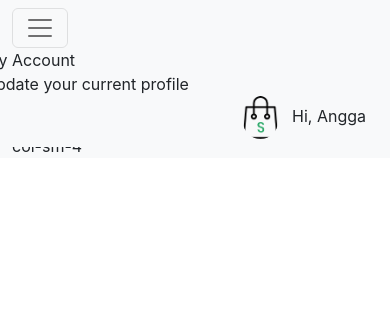
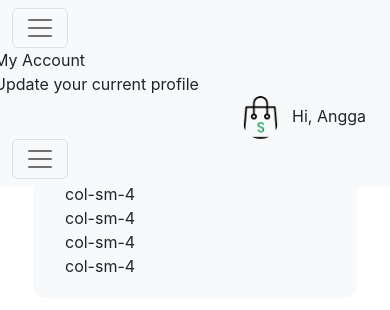
Before and after one commit to MustofaandCrew/FrontEnd2, a React (Create React App) app in the folder front-end/: page /buyer in a window 390 px wide. Shown: the top 310 px of the page. Built offline with nearby package versions, Linux system fonts and the light colour scheme.

Commit message:
feat: proses responsive

```diff
--- a/front-end/src/assets/css/SidebarBuyer.css
+++ b/front-end/src/assets/css/SidebarBuyer.css
@@ -24,8 +24,19 @@
 }
 .text-left {
     text-align: left;
-    margin-left: -40px
+    margin-left: -30px
 }
 .text-right {
     text-align: right;
 }
+.mobile {
+    display: none;
+}
+@media (max-width: 1250px) {
+    .dekstop {
+        display: none;
+    }
+    .mobile {
+        display: block;
+    }
+}
--- a/front-end/src/assets/css/TransaksiBuyer.css
+++ b/front-end/src/assets/css/TransaksiBuyer.css
@@ -1,3 +1,6 @@
 .main {
     background-color: #f8f9fa;
+    margin: 100px 33px 50px;
+    border-radius: 12px;
+    padding: 20px;
 }
--- a/front-end/src/components/SidebarBuyer.jsx
+++ b/front-end/src/components/SidebarBuyer.jsx
@@ -6,7 +6,7 @@ import foto from "../assets/images/logo.png";
 export default function Sidebar() {
     return (
             <nav className="navbar bg-light fixed-top">
-        <div className="container-fluid">
+            <div className="desktop container-fluid">
 
                 <button className="navbar-toggler" type="button" data-bs-toggle="offcanvas" data-bs-target="#offcanvasNavbar" aria-controls="offcanvasNavbar">
                 <span className="navbar-toggler-icon"></span>
@@ -34,6 +34,38 @@ export default function Sidebar() {
                     </div>
                 </div>
             </div>
+
+            <div className="mobile container-fluid">
+
+                <button className="navbar-toggler" type="button" data-bs-toggle="offcanvas" data-bs-target="#offcanvasNavbar" aria-controls="offcanvasNavbar">
+                <span className="navbar-toggler-icon"></span>
+                </button>
+                <div className="offcanvas offcanvas-start sidebar" tabindex="-1" id="offcanvasNavbar" aria-labelledby="offcanvasNavbarLabel">
+                <div className="offcanvas-header ">
+                    <h5 className="offcanvas-title logo" id="offcanvasNavbarLabel"><img src={Images}/></h5>
+                    <button type="button" className="btn-close" data-bs-dismiss="offcanvas" aria-label="Close"></button>
+                </div>
+                <div className="offcanvas-body">
+                    <ul className="navbar-nav justify-content-end flex-grow-1 pe-3">
+                    <li className="nav-item link">
+                        <a className="nav-link active" aria-current="page" href="/buyer">Dashboard</a>
+                    </li>
+                    <li className="nav-item link">
+                        <a className="nav-link" href="/accountBuyer">My Account</a>
+                    </li>
+                    <li>
+                        <a className="nav-link" href="/logout">Logout</a>
+                    </li>
+                    <li>
+                        <div className="col-md-4 text-left">My Account <br /> Update your current profile</div>
+                    </li>
+                    <li>
+                        <div className="col-md-4 ms-auto text-right"><img src={foto} className="foto-profil"/> Hi, Angga</div>
+                    </li>
+                    </ul>
+                </div>
+                </div>
+            </div>
             </nav>
     )
 
```
Lines whose indentation alone changed are shown as unchanged.
